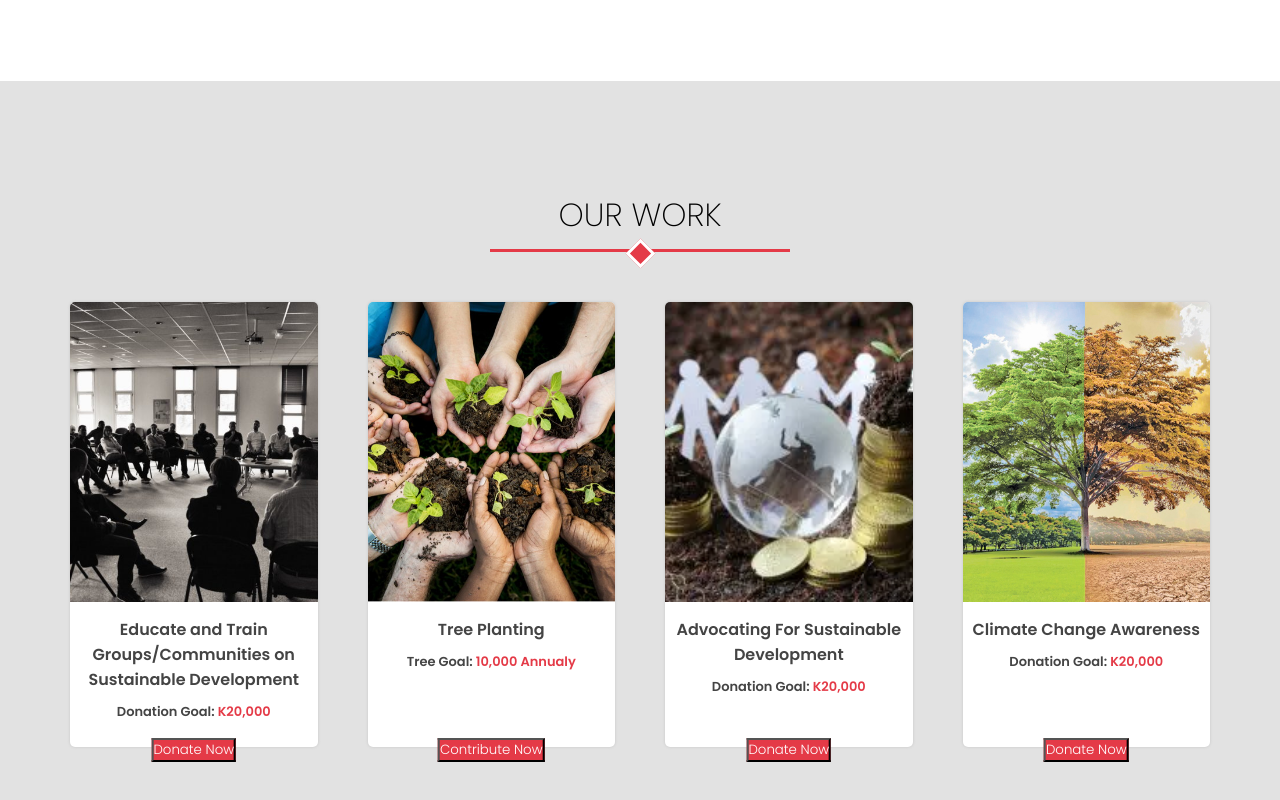
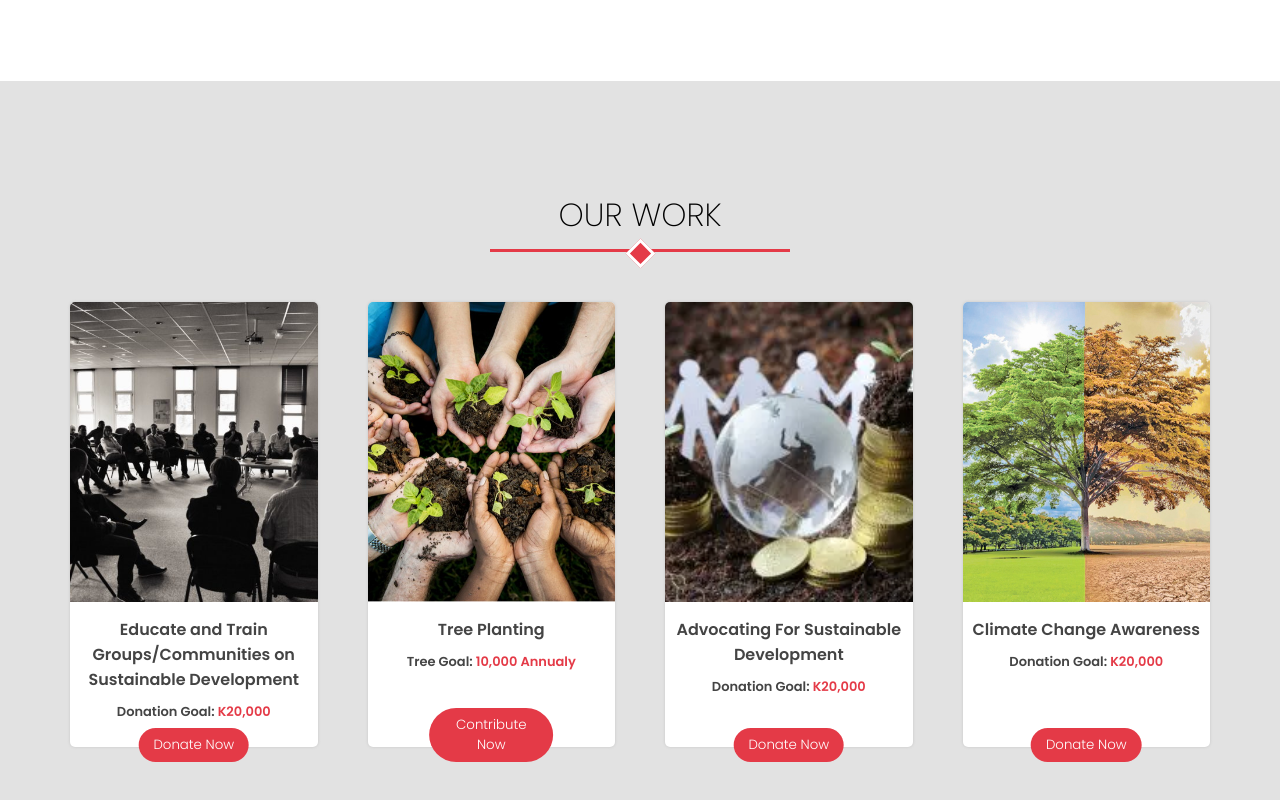
Before and after one commit to Kama95/Kalebalika-NGO, a plain HTML site: page index.html in a window 1280 px wide. Shown: the part 1439-2239 px from the top of the page. Drawn offline with Linux system fonts and the light colour scheme.

Commit message:
Style and decorate donate buttons remove outline and add a border radius Add padding and set curser to pointer.

```diff
--- a/style.css
+++ b/style.css
@@ -294,6 +294,11 @@ margin-top: 15px;}
     color: #fff;
     transform: translate(-50%);
     bottom: -15px;
+    border-radius: 60px;
+    padding: 7px 15px;
+    border: 0;
+    outline: none;
+    cursor: pointer;
 }
 /*
 
```
